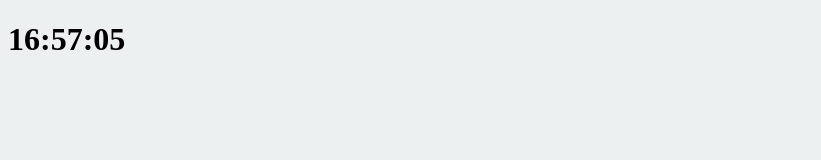
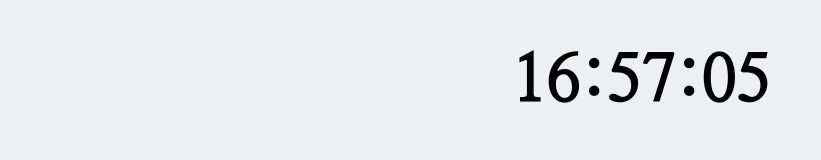
Before and after one commit to CokeLee777/MyfirstWebProject, a plain HTML site: page index.html in a window 1280 px wide. Shown: the whole page, without its empty margins (0-821 px from the left). Drawn offline with Linux system fonts and the light colour scheme.

Commit message:
webexercise_1008

```diff
--- a/index.css
+++ b/index.css
@@ -1,7 +1,12 @@
 body{
     background-color: #ecf0f1;
+    text-align: center;
+    margin: auto;
 }
 
+.js-clock{
+    font:bold 2rem 'Nanum Myeongjo', serif;
+}
 
 .clicked{
     color:#7f8c8d;
--- a/index.html
+++ b/index.html
@@ -3,6 +3,7 @@
 <head>
     <title>Something</title>
     <link rel="stylesheet" href="index.css">
+    <link href="https://fonts.googleapis.com/css2?family=Nanum+Myeongjo&family=Ubuntu:wght@300&display=swap" rel="stylesheet">
 </head>
 <body>
     <div class="js-clock">
```
